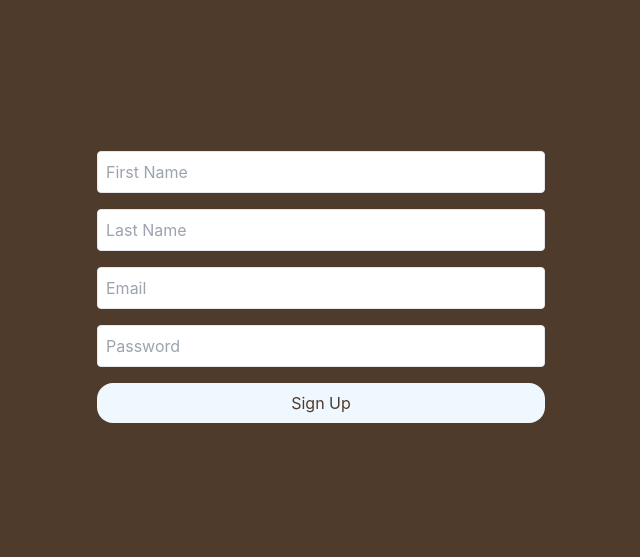
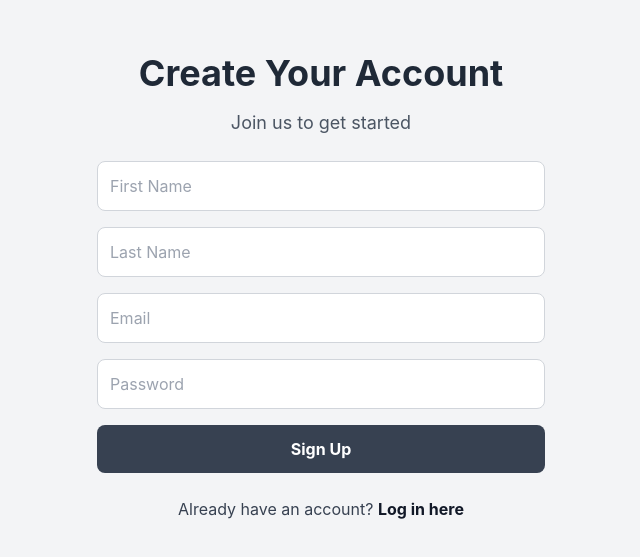
Before and after one commit to Mugisha146/To-do-web, a React (Create React App) app in the folder to-do-web/: page /signup in a window 1280 px wide. Shown: the part 113-670 px from the top of the page, without its empty margins (319-959 px from the left). Built offline with nearby package versions, Linux system fonts and the light colour scheme.

Commit message:
add styles and loading func

```diff
--- a/to-do-web/src/components/Login.tsx
+++ b/to-do-web/src/components/Login.tsx
@@ -5,9 +5,11 @@ import { login } from "../services/api";
 const Login: React.FC = () => {
   const [email, setEmail] = useState<string>("");
   const [password, setPassword] = useState<string>("");
+  const [loading, setLoading] = useState(false);
   const navigate = useNavigate();
 
   const handleLogin = async () => {
+    setLoading(true);
     try {
       await login(email, password);
       navigate("/tasks");
@@ -15,36 +17,43 @@ const Login: React.FC = () => {
     } catch (error) {
       console.error("Error logging in", error);
     }
+    setLoading(false);
   };
 
   return (
-    <div className="flex flex-col items-center justify-center min-h-screen p-4">
+    <div className="flex flex-col items-center justify-center min-h-screen bg-gray-100 p-4">
+      <h1 className="text-4xl font-bold text-gray-800 mb-4">Welcome Back!</h1>
+      <p className="text-lg text-gray-600 mb-6">Please sign in to continue</p>
+
       <input
         type="email"
-        className="border p-2 mb-4 rounded w-full max-w-md"
+        className="border p-3 mb-4 rounded-lg w-full max-w-md border-gray-300"
         placeholder="Email"
         value={email}
         onChange={(e) => setEmail(e.target.value)}
       />
       <input
         type="password"
-        className="border  rounded p-2 mb-4 w-full max-w-md"
+        className="border  rounded-lg p-3 mb-4 w-full max-w-md border-gray-300"
         placeholder="Password"
         value={password}
         onChange={(e) => setPassword(e.target.value)}
       />
       <button
-        className="bg-alice rounded-2xl text-begic p-2 w-full max-w-md"
         onClick={handleLogin}
+        className={`w-full max-w-md py-3 bg-gray-700 text-white font-bold rounded-lg transition ${
+          loading ? "opacity-50" : ""
+        }`}
+        disabled={loading}
       >
-        Login
+        {loading ? "Loading..." : "Login"}
       </button>
-      <button
-        className="text-alice mt-4"
-        onClick={() => navigate("/signup")}
-      >
-        Don't have an account? Sign up here
-      </button>
+      <p className="mt-6 text-gray-700">
+        Don't have an account?{" "}
+        <a href="/signup" className="text-gray-900 font-bold">
+          Sign up here
+        </a>
+      </p>
     </div>
   );
 };
--- a/to-do-web/src/components/Signup.tsx
+++ b/to-do-web/src/components/Signup.tsx
@@ -7,53 +7,71 @@ const Signup: React.FC = () => {
   const [password, setPassword] = useState<string>("");
   const [firstName, setFirstName] = useState<string>("");
   const [lastName, setLastName] = useState<string>("");
+  const [loading, setLoading] = useState(false);
   const navigate = useNavigate();
 
   const handleSignup = async () => {
+    setLoading(true);
     try {
       await signup(email, password, firstName, lastName);
       navigate("/login");
     } catch (error) {
       console.error("Error signing up", error);
     }
+    setLoading(false);
   };
 
   return (
-    <div className="flex flex-col items-center justify-center min-h-screen p-4">
+    <div className="flex flex-col items-center justify-center min-h-screen bg-gray-100 p-4">
+      <h1 className="text-4xl font-bold text-gray-800 mb-4">
+        Create Your Account
+      </h1>
+      <p className="text-lg text-gray-600 mb-6">Join us to get started</p>
+
       <input
         type="text"
-        className="border p-2 mb-4 rounded w-full max-w-md"
+        className="w-full max-w-md p-3 mb-4 border rounded-lg border-gray-300"
         placeholder="First Name"
         value={firstName}
         onChange={(e) => setFirstName(e.target.value)}
       />
       <input
         type="text"
-        className="border p-2 mb-4 rounded w-full max-w-md"
+        className="w-full max-w-md p-3 mb-4 border rounded-lg border-gray-300"
         placeholder="Last Name"
         value={lastName}
         onChange={(e) => setLastName(e.target.value)}
       />
       <input
         type="email"
-        className="border p-2 mb-4  rounded w-full max-w-md"
+        className="w-full max-w-md p-3 mb-4 border rounded-lg border-gray-300"
         placeholder="Email"
         value={email}
         onChange={(e) => setEmail(e.target.value)}
       />
       <input
         type="password"
-        className="border p-2 mb-4 rounded w-full max-w-md"
+        className="w-full max-w-md p-3 mb-4 border rounded-lg border-gray-300"
         placeholder="Password"
         value={password}
         onChange={(e) => setPassword(e.target.value)}
       />
       <button
-        className="bg-alice text-begic rounded-2xl p-2 w-full max-w-md"
         onClick={handleSignup}
+        className={`w-full max-w-md py-3 bg-gray-700 text-white font-bold rounded-lg transition ${
+          loading ? "opacity-50" : ""
+        }`}
+        disabled={loading}
       >
-        Sign Up
+        {loading ? "Loading..." : "Sign Up"}
       </button>
+
+      <p className="mt-6 text-gray-700">
+        Already have an account?{" "}
+        <a href="/login" className="text-gray-900 font-bold">
+          Log in here
+        </a>
+      </p>
     </div>
   );
 };
--- a/to-do-web/src/components/TaskList.tsx
+++ b/to-do-web/src/components/TaskList.tsx
@@ -13,6 +13,7 @@ const TaskList: React.FC = () => {
   const [tasks, setTasks] = useState<Task[]>([]);
   const [newTaskTitle, setNewTaskTitle] = useState<string>("");
   const [newTaskDescription, setNewTaskDescription] = useState<string>("");
+const [loading, setLoading] = useState(false);
 
   useEffect(() => {
     loadTasks();
@@ -28,6 +29,7 @@ const TaskList: React.FC = () => {
   };
 
   const handleCreateTask = async () => {
+    setLoading(true);
     try {
       await addTask(newTaskTitle, newTaskDescription);
       setNewTaskTitle("");
@@ -36,6 +38,7 @@ const TaskList: React.FC = () => {
     } catch (error) {
       console.error("Error creating task", error);
     }
+    setLoading(false);
   };
 
   const toggleComplete = async (id: number, completed: boolean) => {
@@ -71,65 +74,80 @@ const TaskList: React.FC = () => {
   };
 
   return (
-    <div className="flex flex-col items-center p-4">
+    <div className="flex flex-col items-center justify-center min-h-screen bg-gray-100 p-4">
+      <div className="w-full max-w-md">
+        <h1 className="text-4xl font-bold text-gray-800 mb-4">Task Manager</h1>
+
+        <div className="flex items-center justify-between mb-4">
+          <div className="flex-col">
             <input
               type="text"
-        className="border p-2 mb-4 w-full rounded max-w-md"
+              className="w-full p-3 mb-2 border rounded-lg border-gray-300"
               placeholder="Task Title"
               value={newTaskTitle}
               onChange={(e) => setNewTaskTitle(e.target.value)}
             />
             <input
               type="text"
-        className="border p-2 mb-4 w-full rounded max-w-md"
+              className="w-full p-3  mb-2 border rounded-lg border-gray-300"
               placeholder="Task Description"
               value={newTaskDescription}
               onChange={(e) => setNewTaskDescription(e.target.value)}
             />
             <button
-        className="bg-alice text-begic rounded-2xl p-2 w-full max-w-md"
               onClick={handleCreateTask}
+              className={`w-full py-3 bg-gray-700 text-white font-bold rounded-lg transition mb-6 ${
+                loading ? "opacity-50" : ""
+              }`}
+              disabled={loading}
             >
-        Create Task
+              {loading ? "Loading..." : "Add Task"}
             </button>
-      <div className="w-full max-w-md mt-4">
+
+            {loading ? (
+              <div className="flex justify-center">
+                <div className="spinner-border text-warning" role="status">
+                  <span className="sr-only">Loading...</span>
+                </div>
+              </div>
+            ) : (
+              <ul className="space-y-4">
                 {tasks.map((task) => (
-          <div
+                  <li
                     key={task.id}
-            className="flex justify-between text-gray-50 items-center mb-2"
+                    className="flex justify-between items-center p-4 bg-white shadow rounded-lg"
                   >
                     <div>
-              <span
-                className={`text-lg ${task.completed ? "line-through" : ""}`}
+                      <p className="text-xl font-bold text-gray-800">
+                        {task.title}
+                      </p>
+                      <p className="text-gray-600">{task.description}</p>
+                    </div>
+                    <div className="flex items-center space-x-2">
+                      <button
+                        onClick={() => toggleComplete(task.id, task.completed)}
+                        className={`px-4 py-2 rounded-lg ${
+                          task.completed
+                            ? "bg-green-500 text-white"
+                            : "bg-gray-300 text-gray-700"
+                        }`}
                       >
-                {task.title}
-              </span>
-              <p className="text-gray-300">{task.description}</p>
-              <p className="text-gray-400 text-sm">
-                Created at: {new Date(task.createdAt).toLocaleString()}
-              </p>
-            </div>
-            <button
-              className="bg-alice text-begic rounded-md p-1 mx-2"
-              onClick={() => toggleComplete(task.id, task.completed)}
-            >
-              {task.completed ? "Undo" : "Complete"}
+                        {task.completed ? "Completed" : "Complete"}
                       </button>
                       <button
-              className="bg-red-500 rounded-md text-white p-1"
                         onClick={() => handleDelete(task.id)}
+                        className="px-4 py-2 bg-red-500 text-white rounded-lg"
                       >
                         Delete
                       </button>
                     </div>
+                  </li>
                 ))}
+              </ul>
+            )}
           </div>
-      <button
-        className="bg-alice rounded-xl text-begic p-2 mt-4"
-        onClick={handleLogout}
-      >
-        Logout
-      </button>
+        </div>
+      </div>
     </div>
   );
 };
```
Lines whose indentation alone changed are shown as unchanged.
